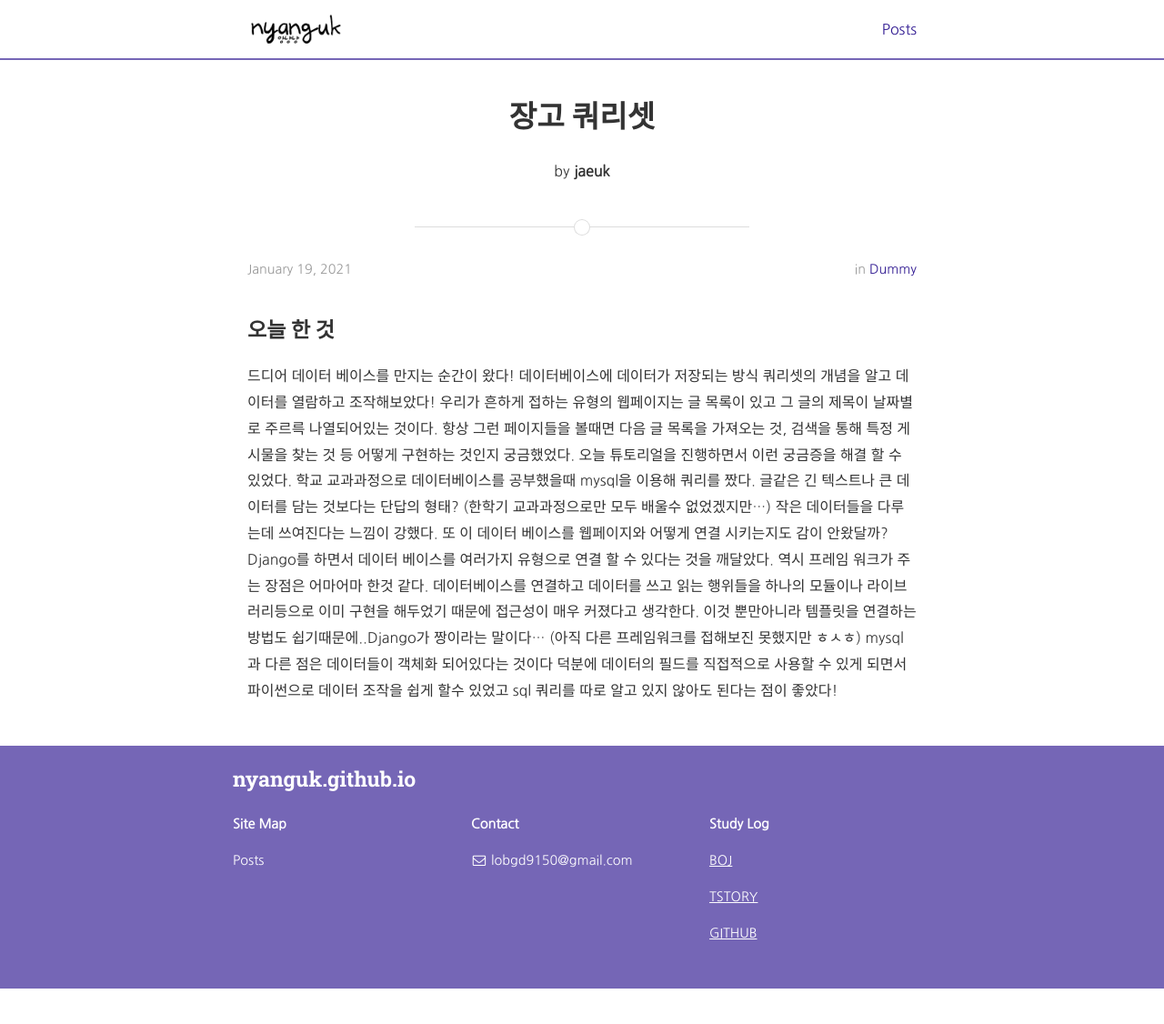
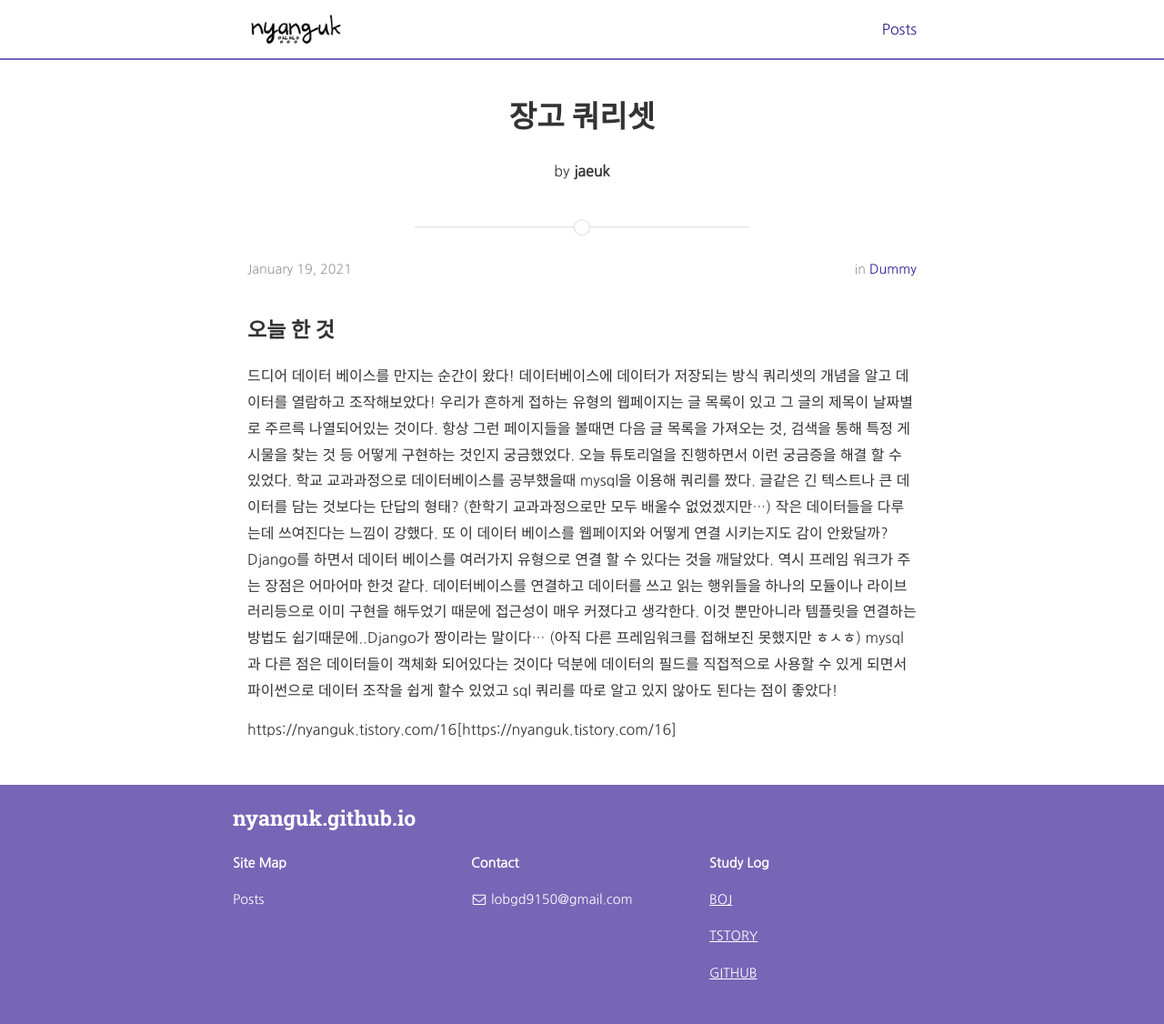
Before and after one commit to NyangUk/nyanguk.github.io, a Jekyll site: the page built from _posts/2021-01-18-장고 쿼리셋.md, in a window 1280 px wide and 1130 px high. Shown: the top 1126 px of the window at 91% size. Built offline with Jekyll 4.4.1, drawn with Linux system fonts in a browser that asks for light colours; nearby versions of some CDN libraries; comment, search, counter and statistics services are not loaded; part of the change alters nothing that is shown.

Commit message:
1.18 til 티스토리 주소추가

```diff
--- a/_posts/2021-01-18-장고 쿼리셋.md
+++ b/_posts/2021-01-18-장고 쿼리셋.md
@@ -17,3 +17,5 @@ Django를 하면서 데이터 베이스를 여러가지 유형으로 연결 할
 데이터베이스를 연결하고 데이터를 쓰고 읽는 행위들을 하나의 모듈이나 라이브러리등으로 이미 구현을 해두었기 때문에 접근성이 매우 커졌다고 생각한다.
 이것 뿐만아니라 템플릿을 연결하는 방법도 쉽기때문에..Django가 짱이라는 말이다... (아직 다른 프레임워크를 접해보진 못했지만 ㅎㅅㅎ)
 mysql과 다른 점은 데이터들이 객체화 되어있다는 것이다 덕분에 데이터의 필드를 직접적으로 사용할 수 있게 되면서  파이썬으로 데이터 조작을 쉽게 할수 있었고 sql 쿼리를 따로 알고 있지 않아도 된다는 점이 좋았다!
+
+https://nyanguk.tistory.com/16[https://nyanguk.tistory.com/16]
```
